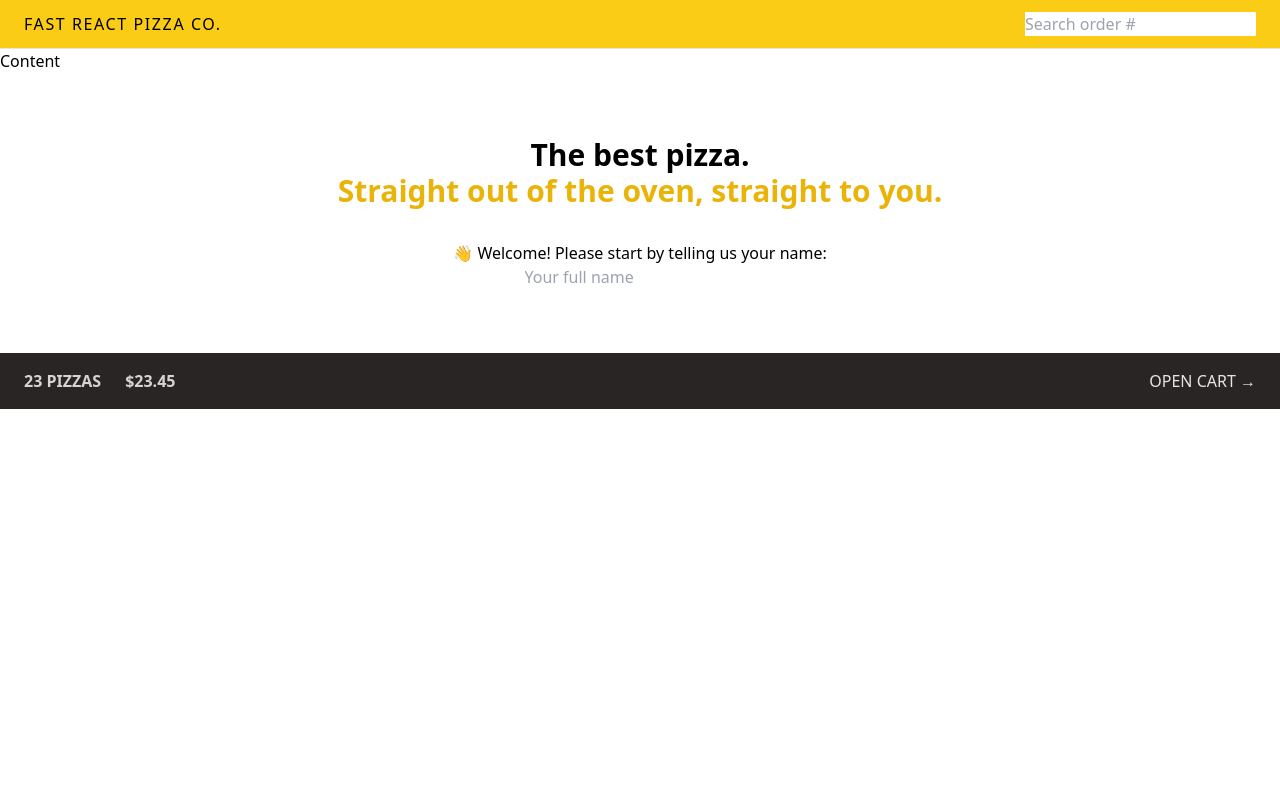
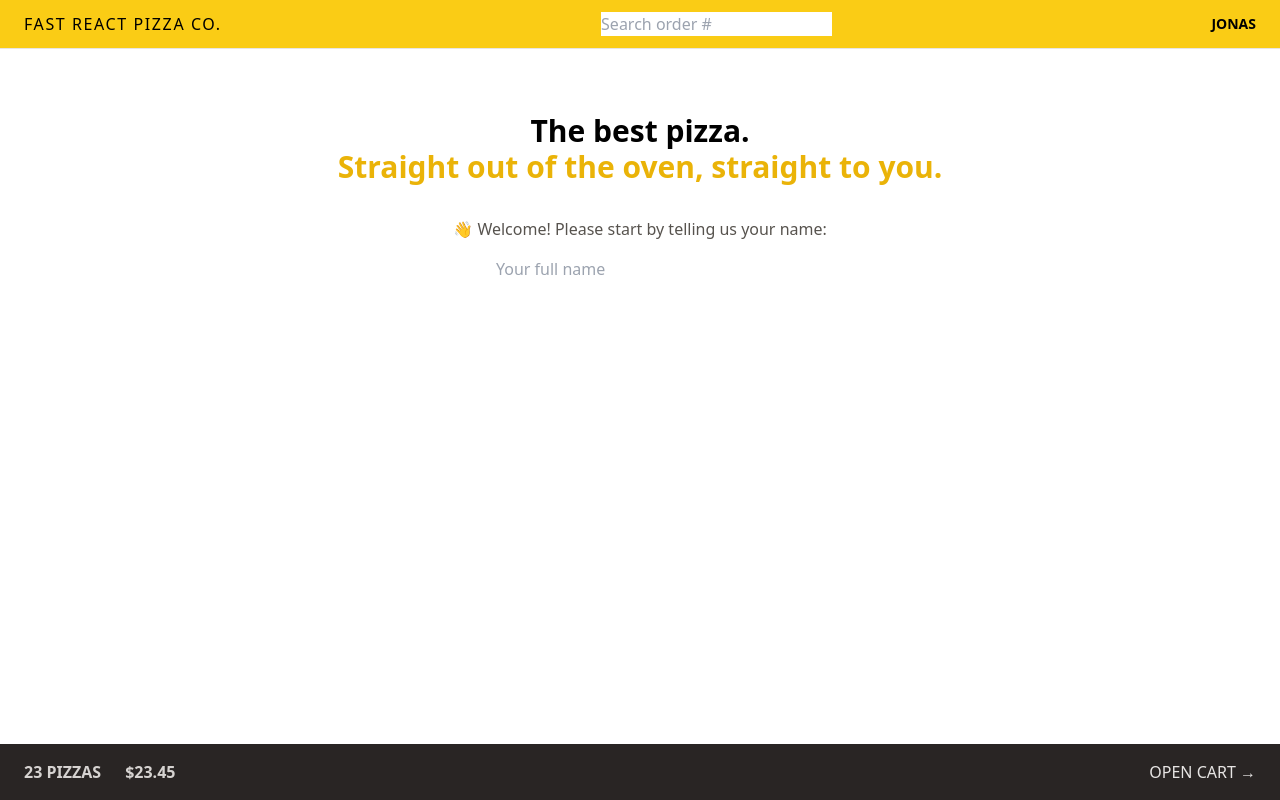
Before and after one commit to GeorgiGeorgievTsankov/react-pizza-app, a React (Vite) app: page / in a window 1280 px wide. Built offline with nearby package versions, Linux system fonts and the light colour scheme.

Commit message:
updated design

```diff
--- a/src/Features/menu/MenuItem.jsx
+++ b/src/Features/menu/MenuItem.jsx
@@ -1,4 +1,5 @@
-// import Button from '../../ui/Button';
+import React from 'react';
+import Button from '../../ui/Button';
 import { formatCurrency } from '../../utils/helpers';
 
 function MenuItem({ pizza }) {
@@ -25,7 +26,7 @@
             </p>
           )}
 
-          {/* <Button type="small">Add to cart</Button> */}
+          <Button type="small">Add to cart</Button>
         </div>
       </div>
     </li>
--- a/src/Features/user/CreateUser.jsx
+++ b/src/Features/user/CreateUser.jsx
@@ -1,4 +1,5 @@
 import { useState } from 'react';
+import Button from '../../ui/Button';
 
 function CreateUser() {
   const [username, setUsername] = useState('');
@@ -9,18 +10,21 @@
 
   return (
     <form onSubmit={handleSubmit}>
-      <p>👋 Welcome! Please start by telling us your name:</p>
+      <p className="mb-4 text-sm text-stone-600 md:text-base">
+        👋 Welcome! Please start by telling us your name:
+      </p>
 
       <input
         type="text"
         placeholder="Your full name"
         value={username}
         onChange={(e) => setUsername(e.target.value)}
+        className="input mb-8 w-72"
       />
 
       {username !== '' && (
         <div>
-          <button>Start ordering</button>
+          <Button type="primary">Start ordering</Button>
         </div>
       )}
     </form>
--- /dev/null
+++ b/src/Features/user/Username.jsx
@@ -0,0 +1,5 @@
+function Username() {
+    return <div className="hidden text-sm font-semibold md:block">Jonas</div>;
+  }
+
+  export default Username;
--- a/src/ui/AppLayout.jsx
+++ b/src/ui/AppLayout.jsx
@@ -1,24 +1,24 @@
 import React from "react";
-import Header from "./Header";
-import Loader from "./Loader";
-import CartOverview from "../Features/cart/CartOverview";
-import { Outlet, useNavigation } from "react-router-dom";
-
+import Header from './Header';
+import Loader from './Loader';
+import CartOverview from '../Features/cart/CartOverview';
+import { Outlet, useNavigation } from 'react-router-dom';
 
 function AppLayout() {
   const navigation = useNavigation();
-  const isLoading = navigation.state === "loading";
+  const isLoading = navigation.state === 'loading';
 
   return (
-      <div className="leyout">
-          {isLoading && <Loader />}
+    <div className="grid h-screen grid-rows-[auto_1fr_auto]">
+      {isLoading && <Loader />}
 
       <Header />
 
-      <main>
-        <h1>Content</h1>
-        <Outlet />
-      </main>
+      <div className="overflow-scroll">
+        <main className="mx-auto max-w-3xl">
+          <Outlet />
+        </main>
+      </div>
 
       <CartOverview />
     </div>
--- /dev/null
+++ b/src/ui/Button.jsx
@@ -0,0 +1,28 @@
+import { Link } from 'react-router-dom';
+
+function Button({ children, disabled, to, type }) {
+  const base =
+    'inline-block text-sm rounded-full bg-yellow-400 font-semibold uppercase tracking-wide text-stone-800 transition-colors duration-300 hover:bg-yellow-300 focus:bg-yellow-300 focus:outline-none focus:ring focus:ring-yellow-300 focus:ring-offset-2 disabled:cursor-not-allowed';
+
+  const styles = {
+    primary: base + ' px-4 py-3 md:px-6 md:py-4',
+    small: base + ' px-4 py-2 md:px-5 md:py-2.5 text-xs',
+    secondary:
+      'inline-block text-sm rounded-full border-2 border-stone-300 font-semibold uppercase tracking-wide text-stone-400 transition-colors duration-300 hover:bg-stone-300 hover:text-stone-800 focus:bg-stone-300 focus:text-stone-800 focus:outline-none focus:ring focus:ring-stone-200 focus:ring-offset-2 disabled:cursor-not-allowed px-4 py-2.5 md:px-6 md:py-3.5',
+  };
+
+  if (to)
+    return (
+      <Link to={to} className={styles[type]}>
+        {children}
+      </Link>
+    );
+
+  return (
+    <button disabled={disabled} className={styles[type]}>
+      {children}
+    </button>
+  );
+}
+
+export default Button;
--- a/src/ui/Header.jsx
+++ b/src/ui/Header.jsx
@@ -1,6 +1,6 @@
 import { Link } from 'react-router-dom';
 import SearchOrder from '../features/order/SearchOrder';
-// import Username from '../features/user/Username';
+import Username from '../Features/user/Username';
 
 function Header() {
   return (
@@ -10,7 +10,7 @@
       </Link>
 
       <SearchOrder />
-      {/* <Username /> */}
+      <Username />
     </header>
   );
 }
```
